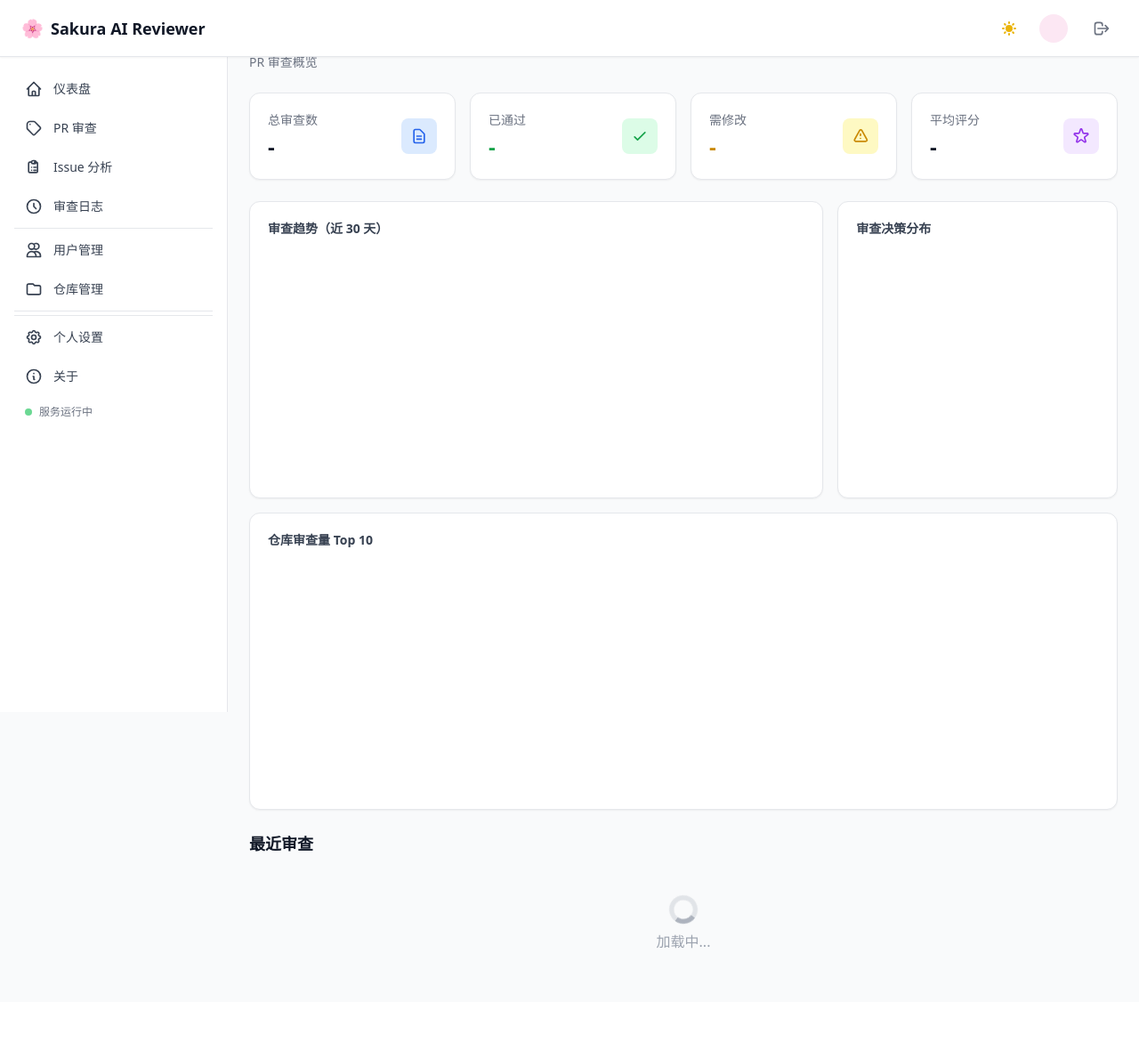
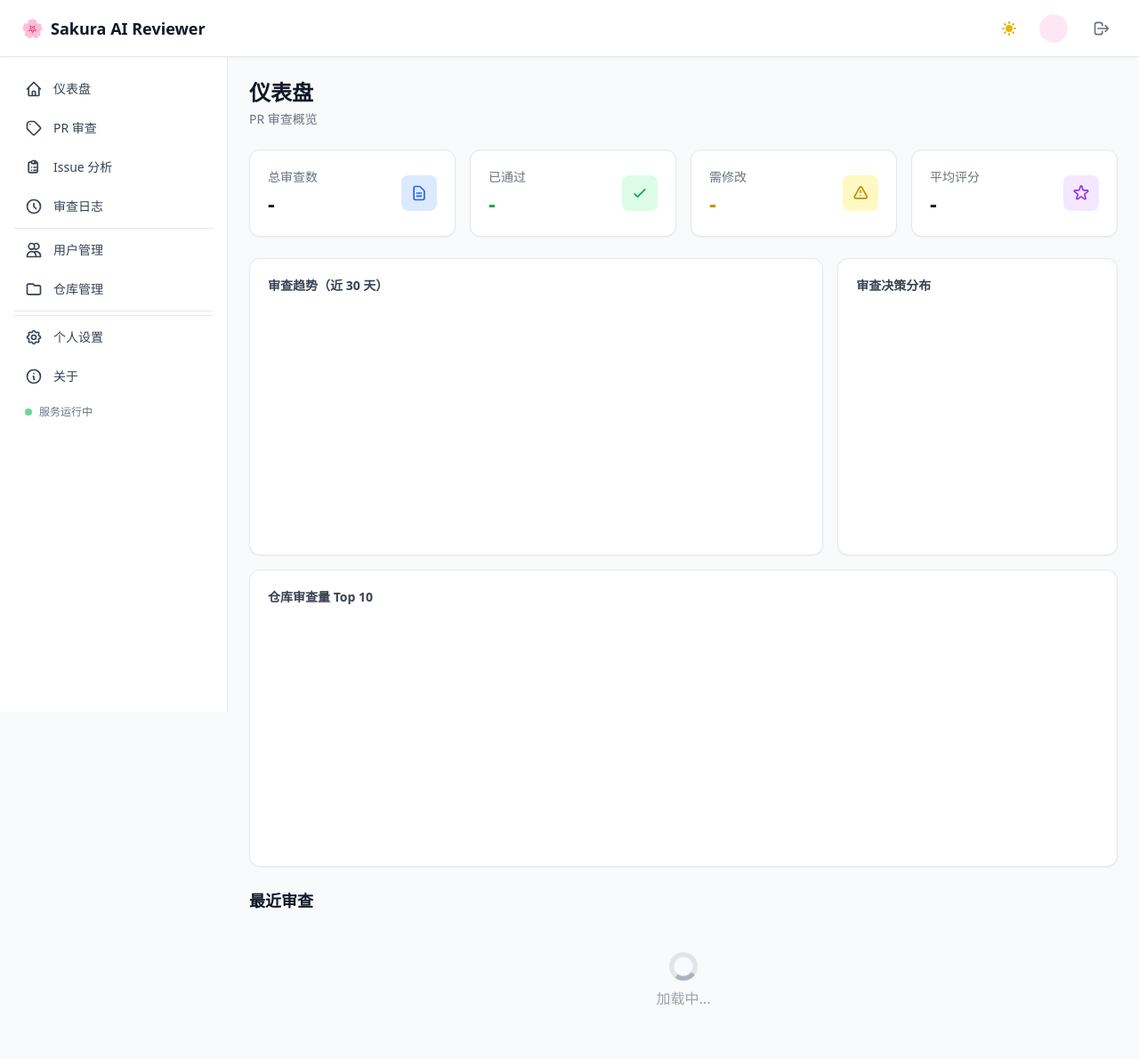
Before and after one commit to Sakura520222/Sakura-AI-Reviewer, a FastAPI app: template backend/webui/templates/dashboard.html in a window 1280 px wide. Shown: the whole page at 89% size. Before the commit the page ends 1066 px from the top, so only its background shows below. Run offline with FastAPI, Linux system fonts and the light colour scheme; the template is opened without the code that fills it, so the values that code supplies are empty; a map, chart or similar area stays blank; parts of the project's set-up code (start-up, migrations or seed data) failed here and were passed over; some libraries are stand-ins or nearby versions.

Commit message:
fix(webui): 为主内容区域添加顶部边距
- 在 base.html 模板中为主内容区域的 flex 容器添加 mt-16 类
- 解决导航栏遮挡主内容的问题，优化页面布局显示

```diff
--- a/backend/webui/templates/base.html
+++ b/backend/webui/templates/base.html
@@ -198,7 +198,7 @@
     {% include "components/navbar.html" %}
 
     <!-- 主内容区域 -->
-    <div class="flex">
+    <div class="flex mt-16">
         <!-- 侧边栏 -->
         {% include "components/sidebar.html" %}
 
```
